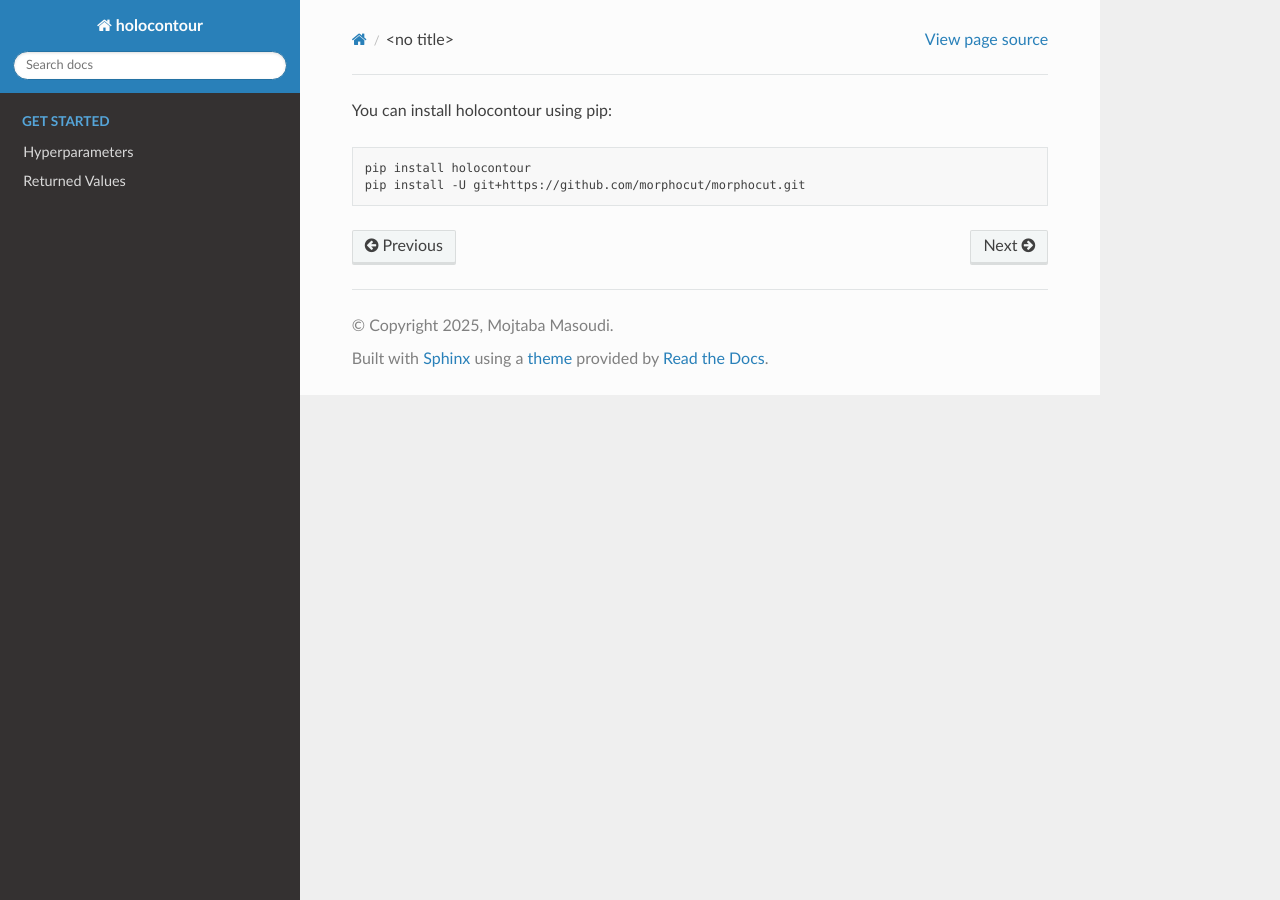
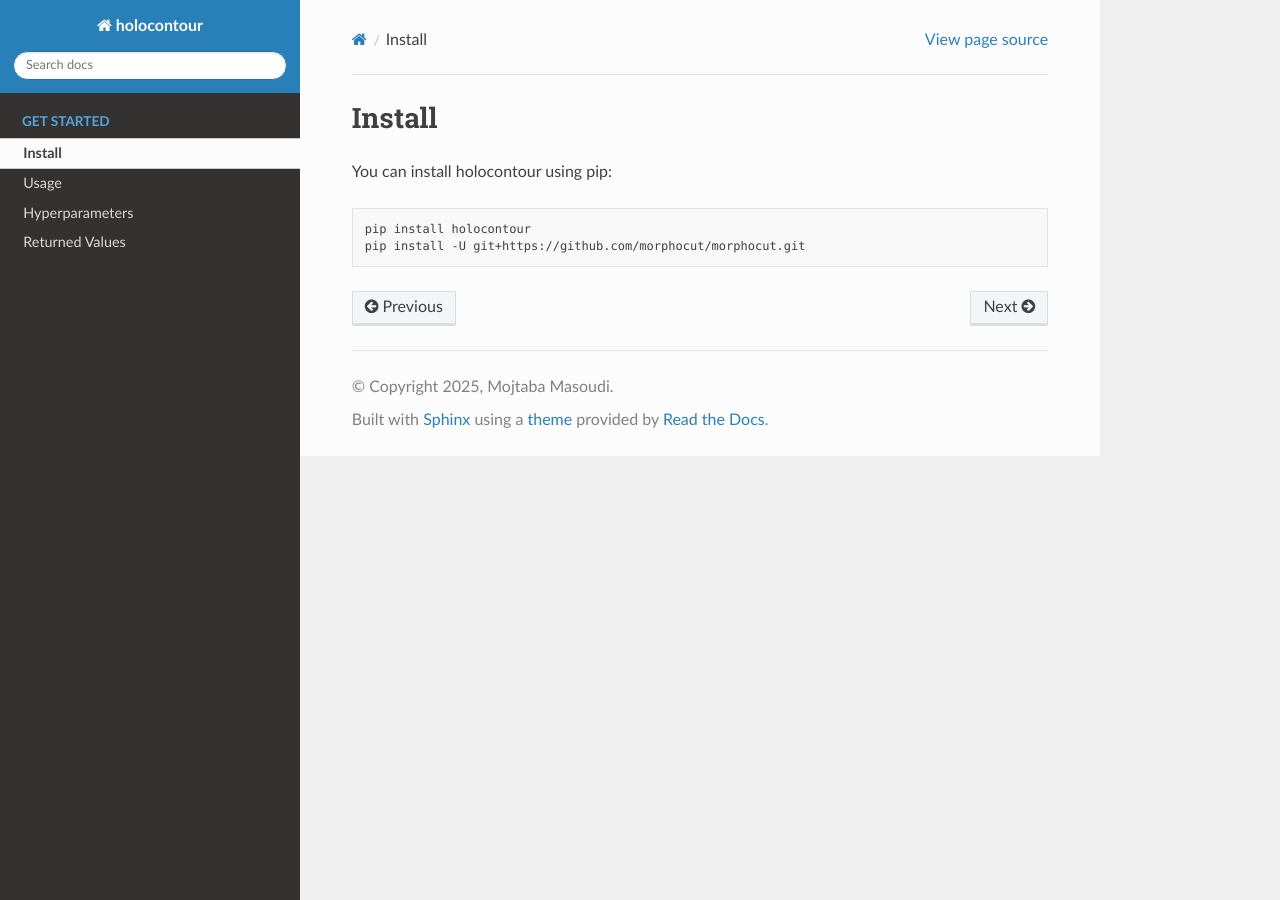
Before and after one commit to Mojtabamsd/Holo_contour, a Sphinx documentation site: the page built from docs/source/install.md, in a window 1280 px wide. Built offline with Sphinx 7.4.7 and the Read the Docs theme 3.1.0, drawn with Linux system fonts in a browser that asks for light colours; pages that are not in the unit, such as notebooks, are missing from menus.

Commit message:
correct format

````diff
--- a/docs/source/install.md
+++ b/docs/source/install.md
@@ -1,3 +1,5 @@
+### Install
+
 You can install holocontour using pip:
 
 ```bash
--- a/docs/source/usage.md
+++ b/docs/source/usage.md
@@ -1,3 +1,5 @@
+### Usage
+
 You can run the segmentation pipeline with:
 
 ```python
````
